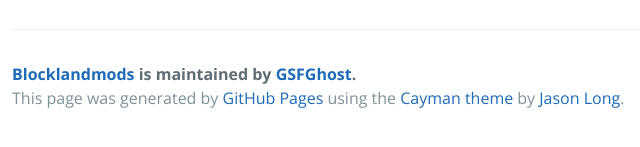
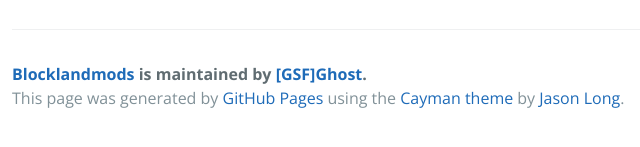
Before and after one commit to GSFGhost/BlocklandGSFMods, a plain HTML site: page index.html in a window 1280 px wide. Shown: the part 501-648 px from the top of the page, 212-852 px from the left. Drawn offline with nearby package versions, Linux system fonts and the light colour scheme.

Commit message:
Update index.html

```diff
--- a/index.html
+++ b/index.html
@@ -25,7 +25,7 @@
 <p>Projects related to Blockland</p>
 
       <footer class="site-footer">
-        <span class="site-footer-owner"><a href="https://github.com/GSFGhost/BlocklandGSFMods">Blocklandmods</a> is maintained by <a href="https://github.com/GSFGhost">GSFGhost</a>.</span>
+        <span class="site-footer-owner"><a href="https://github.com/GSFGhost/BlocklandGSFMods">Blocklandmods</a> is maintained by <a href="https://github.com/GSFGhost">[GSF]Ghost</a>.</span>
 
         <span class="site-footer-credits">This page was generated by <a href="https://pages.github.com">GitHub Pages</a> using the <a href="https://github.com/jasonlong/cayman-theme">Cayman theme</a> by <a href="https://twitter.com/jasonlong">Jason Long</a>.</span>
       </footer>
```
